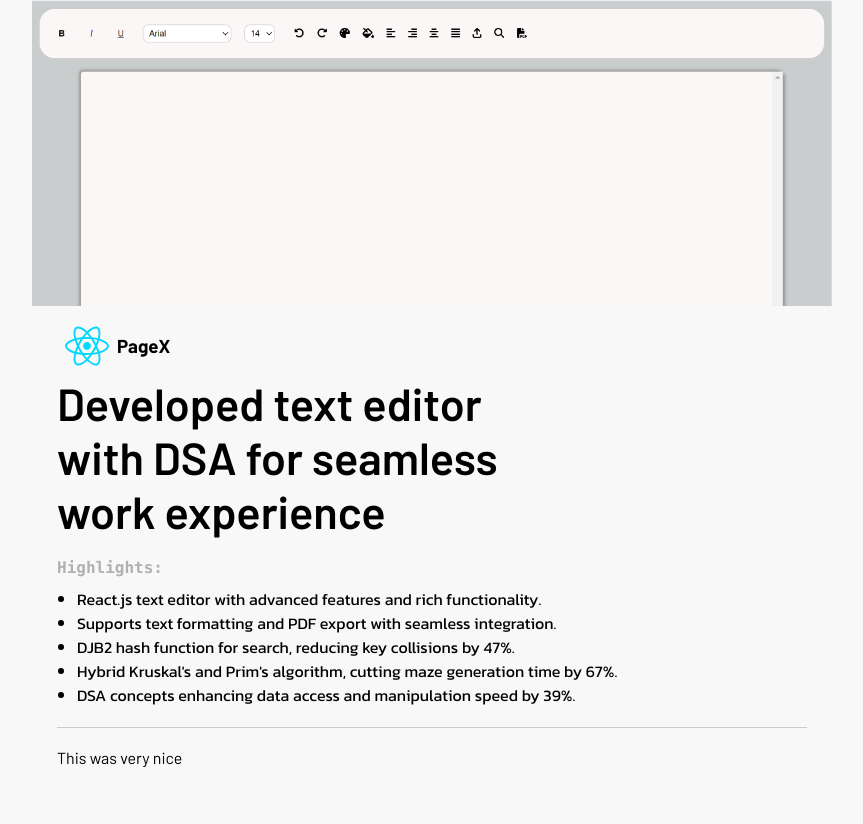
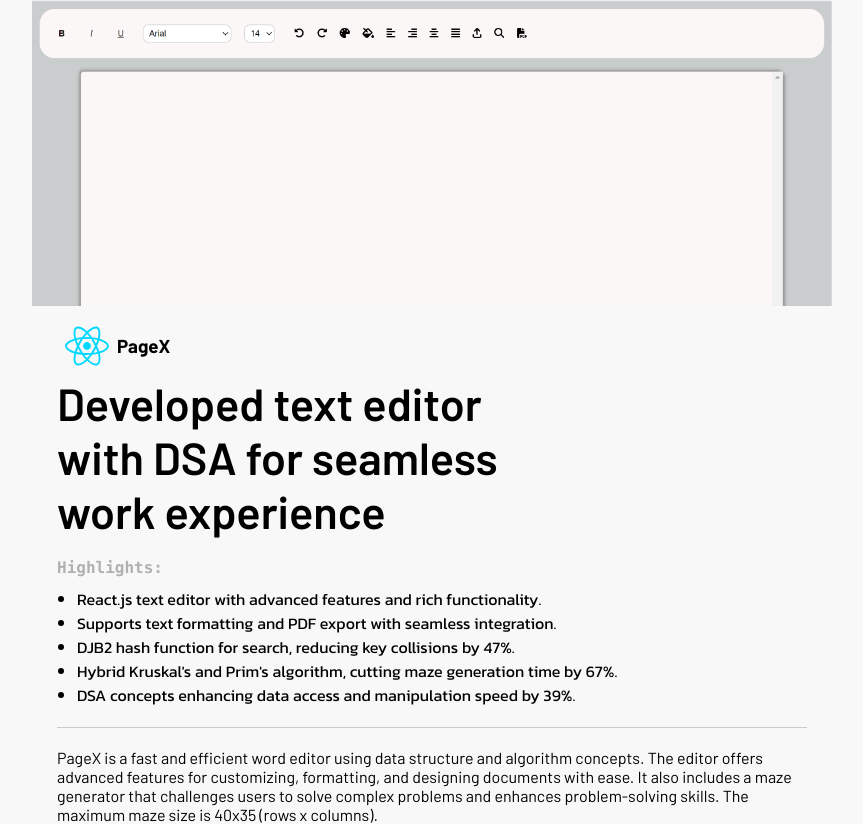
Before and after one commit to mooojn/Portfolio, a React (Vite) app: page / in a window 1280 px wide. Shown: the part 714-1538 px from the top of the page, without its empty margins (218-1081 px from the left). Before the commit the page ends 1481 px from the top, so only its background shows below. Built offline with nearby package versions, Linux system fonts and the light colour scheme.

Commit message:
Add description

```diff
--- a/src/components/Project.jsx
+++ b/src/components/Project.jsx
@@ -18,7 +18,7 @@ function Project() {
             "Hybrid Kruskal's and Prim's algorithm, cutting maze generation time by 67%.",
             "DSA concepts enhancing data access and manipulation speed by 39%."
         ],
-        description: "This was very nice",
+        description: "PageX is a fast and efficient word editor using data structure and algorithm concepts. The editor offers advanced features for customizing, formatting, and designing documents with ease. It also includes a maze generator that challenges users to solve complex problems and enhances problem-solving skills. The maximum maze size is 40x35 (rows x columns).",
     };
 
     return (
```
